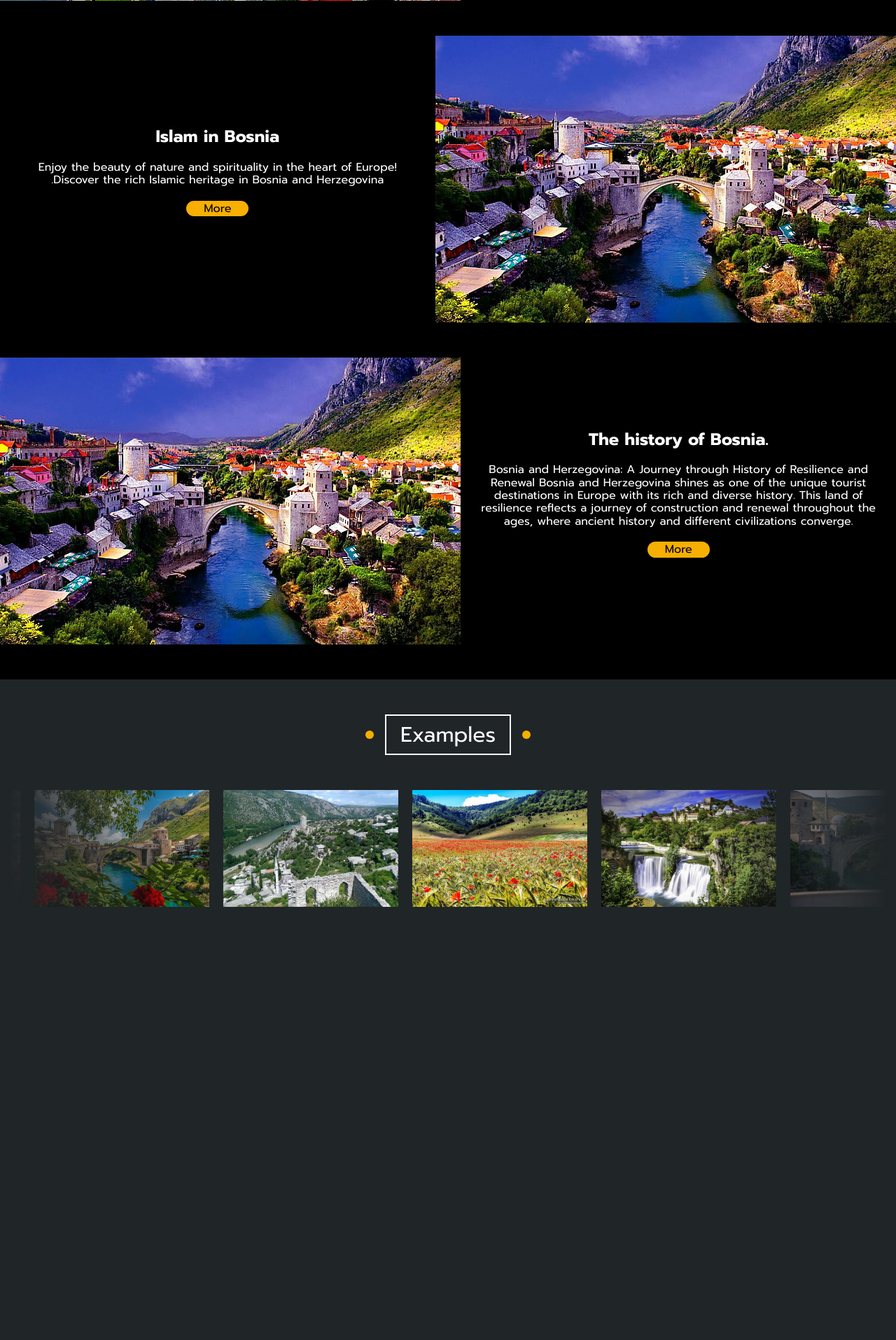
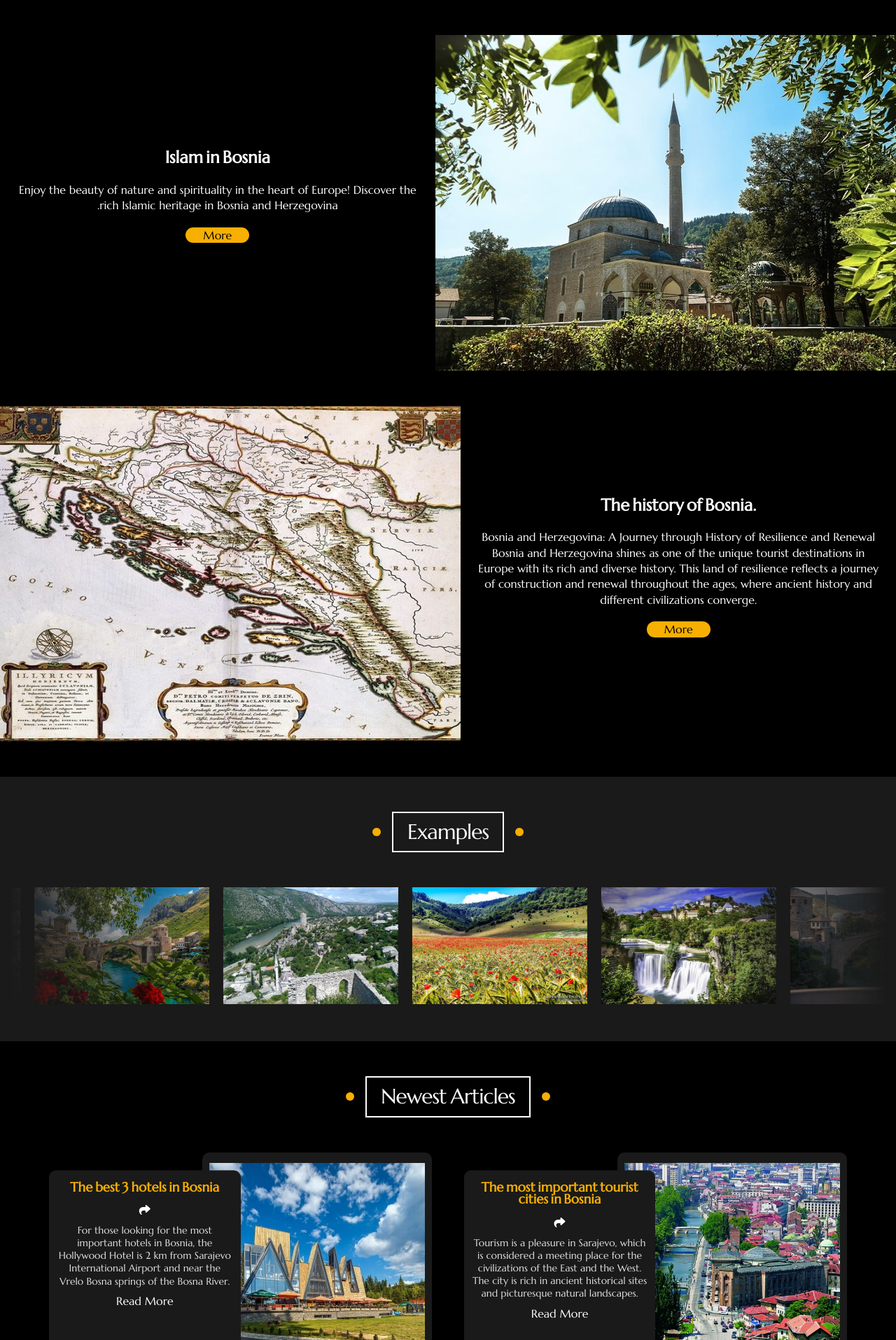
Before and after one commit to IbrahimMohamed9/Balqan, a PHP site: page / in a window 1280 px wide. Shown: the part 1885-3800 px from the top of the page at 70% size. Before the commit the page ends 3181 px from the top, so only its background shows below. Run offline with PHP 8.4, Linux system fonts and the light colour scheme.

Commit message:
articles section

```diff
--- a/assets/css/balqan.css
+++ b/assets/css/balqan.css
@@ -17,17 +17,20 @@
   --main-background-color: #ececec;
   --secondary-background-color: white;
   --font-color: black;
+  --secondary-font-color: #696969;
   --scrollbar-color: #77777736;
 
   --main-transition: 0.3s;
-  --main-padding: 100px;
+  --main-padding: 50px;
 }
 
 .dark-theme {
   --main-color: #f7af01;
   --secondary-color: #bb8501;
-  --main-background-color: #202528;
+  /* --main-background-color: #202528; */
+  --main-background-color: #1a1a1a;
   --secondary-background-color: black;
+  --secondary-font-color: #e2e2e2;
   --font-color: white;
 }
 /*
@@ -53,7 +56,7 @@ html {
   scroll-behavior: smooth;
 }
 body {
-  font-family: "Prompt", "Marcellus", sans-serif;
+  font-family: "Marcellus", "Prompt", sans-serif;
   background-color: var(--main-background-color);
   color: var(--font-color);
   transition: background-color 0.5s, color 0.5s;
@@ -122,7 +125,6 @@ a {
 .new-section {
   margin: 50px 0;
 }
-
 .main-title {
   text-transform: capitalize;
   text-align: center;
@@ -131,6 +133,8 @@ a {
   width: fit-content;
   padding: 10px 20px;
   font-size: 30px;
+  letter-spacing: -1px;
+  word-spacing: -2px;
   position: relative;
   margin: 0 auto 50px;
   z-index: 1;
@@ -789,21 +793,17 @@ header .icons span:hover {
   background-color: rgb(193, 163, 98);
   transition: all 0.6s cubic-bezier(0.23, 1, 0.32, 1);
 }
-
 .new-packages .package .box .back .button:hover::before {
   scale: 3;
 }
-
 .new-packages .package .box .back .button:hover {
   color: #212121;
   scale: 1.1;
   box-shadow: 0 0px 20px rgba(193, 163, 98, 0.4);
 }
-
 .new-packages .package .box .back .button:active {
   scale: 1;
 }
-
 .new-packages .package .box .image img {
   width: 100%;
   display: block;
@@ -876,7 +876,7 @@ header .icons span:hover {
   display: grid;
   gap: 50px;
   background-color: var(--secondary-background-color);
-  padding: 50px 0;
+  padding: var(--main-padding) 0;
 }
 .info .row {
   text-align: center;
@@ -924,8 +924,12 @@ header .icons span:hover {
     margin-right: 20px;
   }
 }
+.info .row .content .text h2 {
+  word-spacing: -3px;
+}
 .info .row .content .text p {
   margin: 20px 0;
+  line-height: 1.4;
 }
 .info .row .content button {
   border: 0;
@@ -941,6 +945,7 @@ header .icons span:hover {
 .info .row .content .paragraph {
   font-size: 0;
   transition: font-size var(--font-duration) linear;
+  line-height: 1.3;
 }
 .info .row .content .paragraph.show {
   font-size: initial;
@@ -994,6 +999,109 @@ header .icons span:hover {
 
 ====================================================================
 ====================================================================
+========================== Start Articles ==========================
+====================================================================
+====================================================================
+*/
+.articles {
+  background-color: var(--secondary-background-color);
+  padding: var(--main-padding) 0;
+}
+.articles .container {
+  display: flex;
+  gap: 4%;
+  overflow: hidden;
+}
+.articles .container .article {
+  max-width: 48%;
+  min-width: 48%;
+  height: 330px;
+  position: relative;
+}
+.articles .container .article .image {
+  max-height: 315px;
+  min-height: 315px;
+  max-width: 60%;
+  overflow: hidden;
+  position: absolute;
+  right: 0;
+  top: 0;
+  border: 15px solid var(--main-background-color);
+  border-left-width: 10px;
+  border-right-width: 10px;
+  border-radius: 10px;
+}
+.articles .container .article .image img {
+  width: 100%;
+  min-height: 300px;
+  object-fit: cover;
+}
+.articles .container .article .card {
+  position: absolute;
+  left: 0;
+  top: 50%;
+  transform: translateY(calc(-50% - 7.5px));
+  max-width: 50%;
+  text-align: center;
+  min-height: 80%;
+  background-color: var(--main-background-color);
+  border: 15px solid var(--main-background-color);
+  border-left-width: 10px;
+  border-right-width: 10px;
+  border-radius: 10px;
+}
+.articles .container .article .card h3 {
+  color: var(--main-color);
+  word-spacing: -2px;
+  line-height: 0.95;
+}
+.articles .container .article .card .icons {
+  margin: 15px 0 10px;
+}
+.articles .container .article .card .icons i {
+  margin: 0 5px;
+}
+.articles .container .article .card p {
+  color: var(--secondary-font-color);
+  line-height: 1.3;
+  font-size: 14px;
+  margin-bottom: 10px;
+}
+.articles .container .article .card a {
+  width: fit-content;
+  margin: auto;
+  color: white;
+  position: relative;
+  transition: var(--main-transition);
+}
+.articles .container .article .card a::after {
+  content: "\f141";
+  font-family: "Font Awesome 5 Free";
+  font-weight: 900;
+  font-size: 12px;
+  position: absolute;
+  bottom: -2px;
+  right: -13px;
+  opacity: 0;
+  transition: opacity var(--main-transition);
+}
+.articles .container .article .card a:hover::after {
+  opacity: 1;
+  animation: move-ellipsis 0.5s linear infinite;
+}
+.articles .container .article .card a:hover {
+  transform: translateX(-10px);
+}
+
+/*
+====================================================================
+====================================================================
+=========================== End Articles ===========================
+====================================================================
+====================================================================
+
+====================================================================
+====================================================================
 ==========================Start Animation ==========================
 ====================================================================
 ====================================================================
@@ -1012,9 +1120,9 @@ header .icons span:hover {
     transform: translateY(-20px);
   }
 }
-@keyframes move-arrow {
+@keyframes move-ellipsis {
   100% {
-    transform: translateX(10px);
+    transform: translateX(4px);
   }
 }
 @keyframes flashing {
--- a/index.html
+++ b/index.html
@@ -249,7 +249,7 @@
       </div>
       <div class="row">
         <div class="image">
-          <img src="assets/images/info/info-3.jpg" alt="" />
+          <img src="assets/images/info/info-2.jpg" alt="" />
         </div>
         <div class="wrap">
           <div class="content">
@@ -427,6 +427,64 @@
       </div>
     </div>
     <!-- End Tourist-Images -->
+    <div class="articles new-section">
+      <h2 class="main-title">newest articles</h2>
+      <div class="container">
+        <div class="article">
+          <div class="image">
+            <img src="assets/images/articles/articles-1.jpeg" alt="" />
+          </div>
+          <div class="card">
+            <h3>The best 3 hotels in Bosnia</h3>
+            <div class="icons">
+              <i class="fa-solid fa-share"></i>
+            </div>
+            <p>
+              For those looking for the most important hotels in Bosnia, the
+              Hollywood Hotel is 2 km from Sarajevo International Airport and
+              near the Vrelo Bosna springs of the Bosna River.
+            </p>
+            <a href=""> Read More </a>
+          </div>
+        </div>
+        <div class="article">
+          <div class="image">
+            <img src="assets/images/articles/articles-2.webp" alt="" />
+          </div>
+          <div class="card">
+            <h3>The most important tourist cities in Bosnia</h3>
+            <div class="icons">
+              <i class="fa-solid fa-share"></i>
+            </div>
+            <p>
+              Tourism is a pleasure in Sarajevo, which is considered a meeting
+              place for the civilizations of the East and the West. The city is
+              rich in ancient historical sites and picturesque natural
+              landscapes.
+            </p>
+            <a href=""> Read More </a>
+          </div>
+        </div>
+        <div class="article">
+          <div class="image">
+            <img src="assets/images/articles/articles-3.jpg" alt="" />
+          </div>
+          <div class="card">
+            <h3>An overview of tourism in Bosnia and Herzegovina</h3>
+            <div class="icons">
+              <i class="fa-solid fa-share"></i>
+            </div>
+            <p>
+              Bosnia is characterized by the diversity of its tourist
+              attractions and tourist areas that attract tourists and visitors
+              from different places and parts of the world.
+            </p>
+            <a href=""> Read More </a>
+          </div>
+        </div>
+      </div>
+    </div>
+    <!-- JavaScript -->
     <script src="assets/javascript/main.js"></script>
   </body>
 </html>
```
Also changed, not shown: assets/images/articles/articles-1.jpeg (added), assets/images/articles/articles-2.webp (added), assets/images/articles/articles-3.jpg (added), assets/images/info/info-2.jpg, assets/images/info/info-3.jpg.
